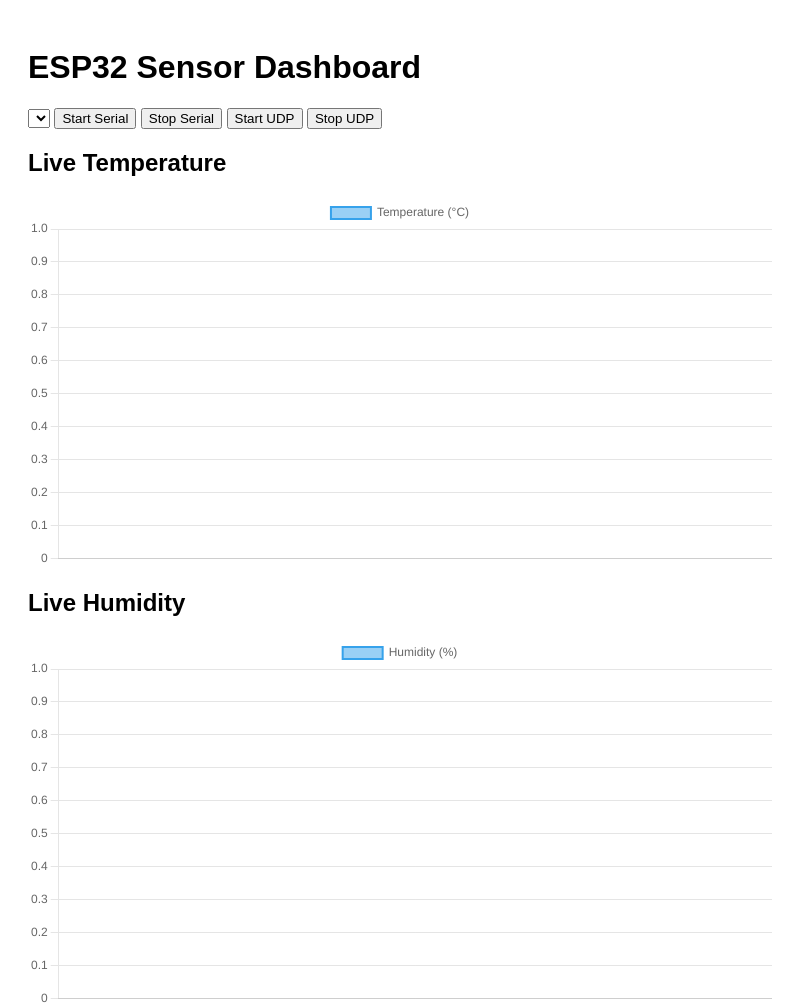
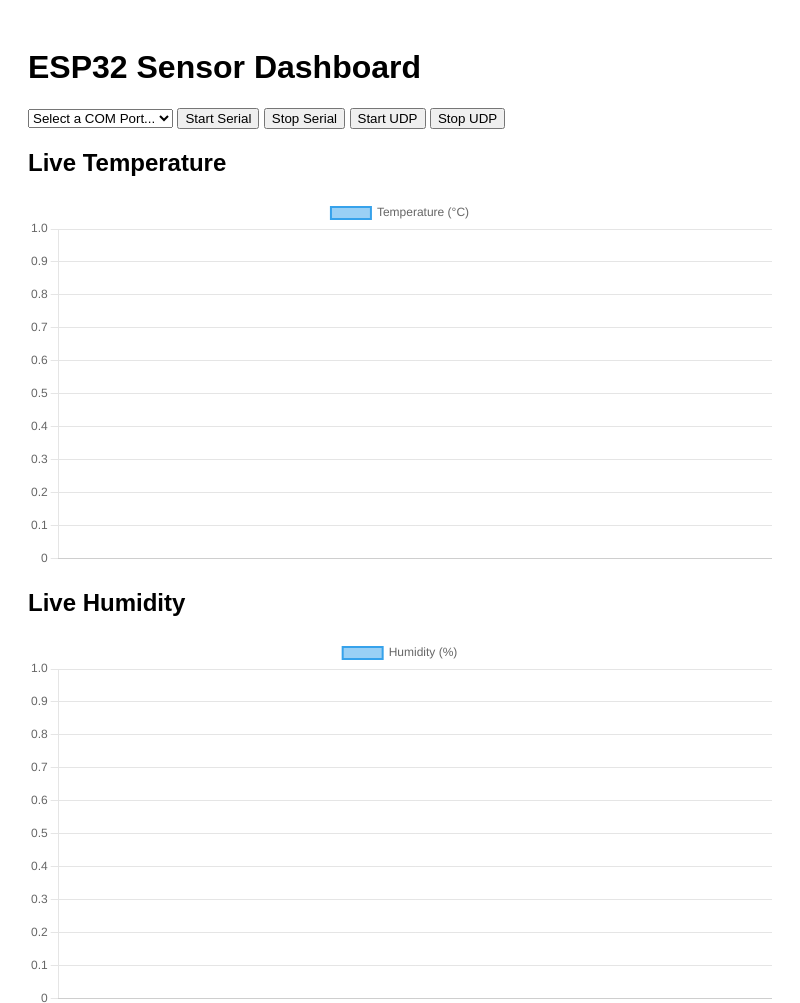
Before and after one commit to michaelreinprecht/2025_electron_desctop_webapplication, an Electron app: page html/data.html in a window 800 px wide. Shown: the top 1003 px of the page. Drawn offline with nearby package versions, Linux system fonts and the light colour scheme; no server answers.

Commit message:
Fixed preload file not passing COM-Port properly.

```diff
--- a/html/data.html
+++ b/html/data.html
@@ -27,8 +27,10 @@
 
 <body>
     <h1>ESP32 Sensor Dashboard</h1>
+    <select id="portSelect">
+        <option value="" disabled selected>Select a COM Port...</option>
+    </select>
 
-    <select id="portSelect">Serial Port Select</select>
     <button id="serialConnect">Start Serial</button>
     <button id="serialDisconnect">Stop Serial</button>
 
--- a/preload.js
+++ b/preload.js
@@ -1,7 +1,7 @@
 const { contextBridge, ipcRenderer } = require("electron");
 
 contextBridge.exposeInMainWorld("serialAPI", {
-    connect: () => ipcRenderer.send("serial-connect"),
+    connect: (port) => ipcRenderer.send("serial-connect", port),
     disconnect: () => ipcRenderer.send("serial-disconnect"),
     listPorts: () => ipcRenderer.invoke("serial-list-ports"),
 });
```
